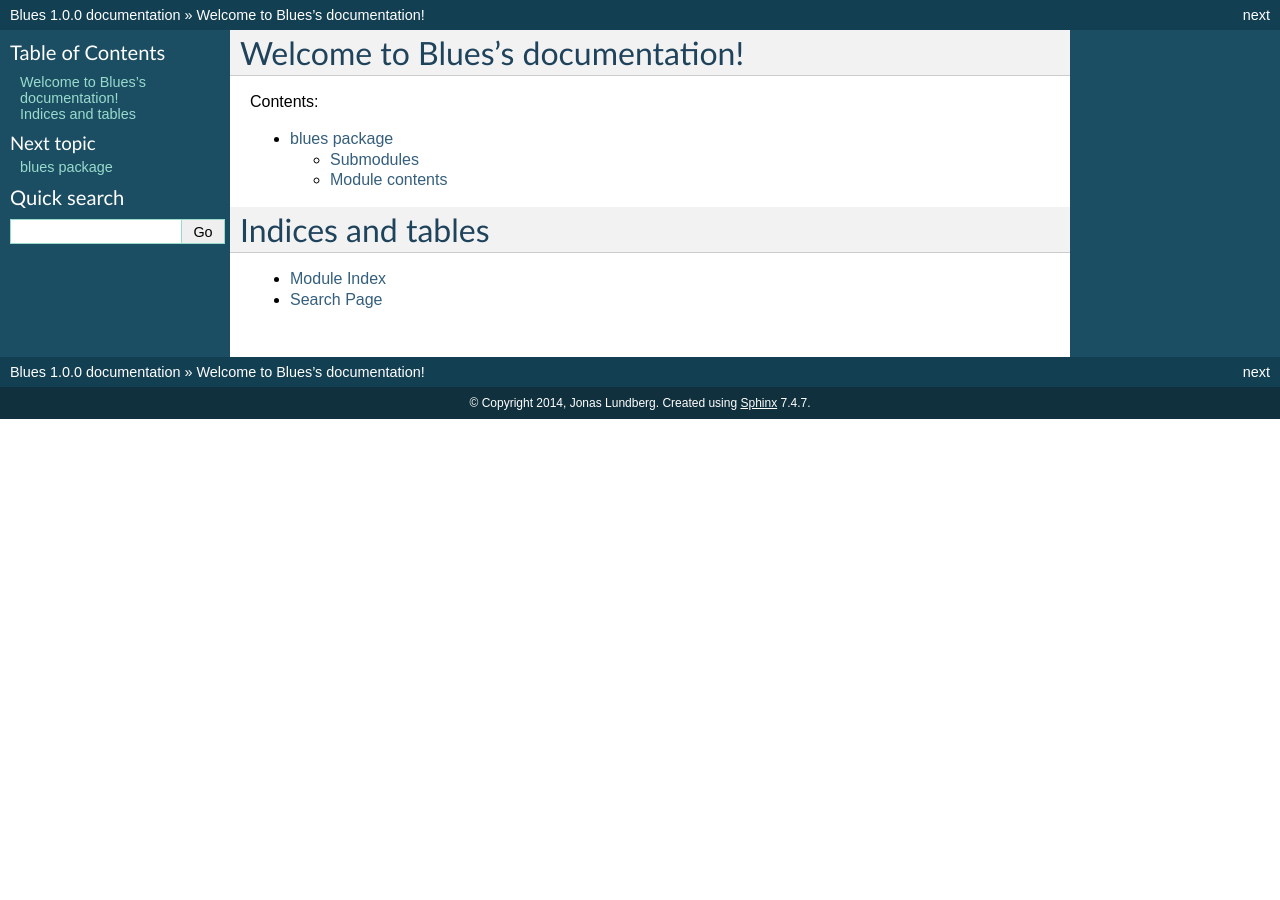
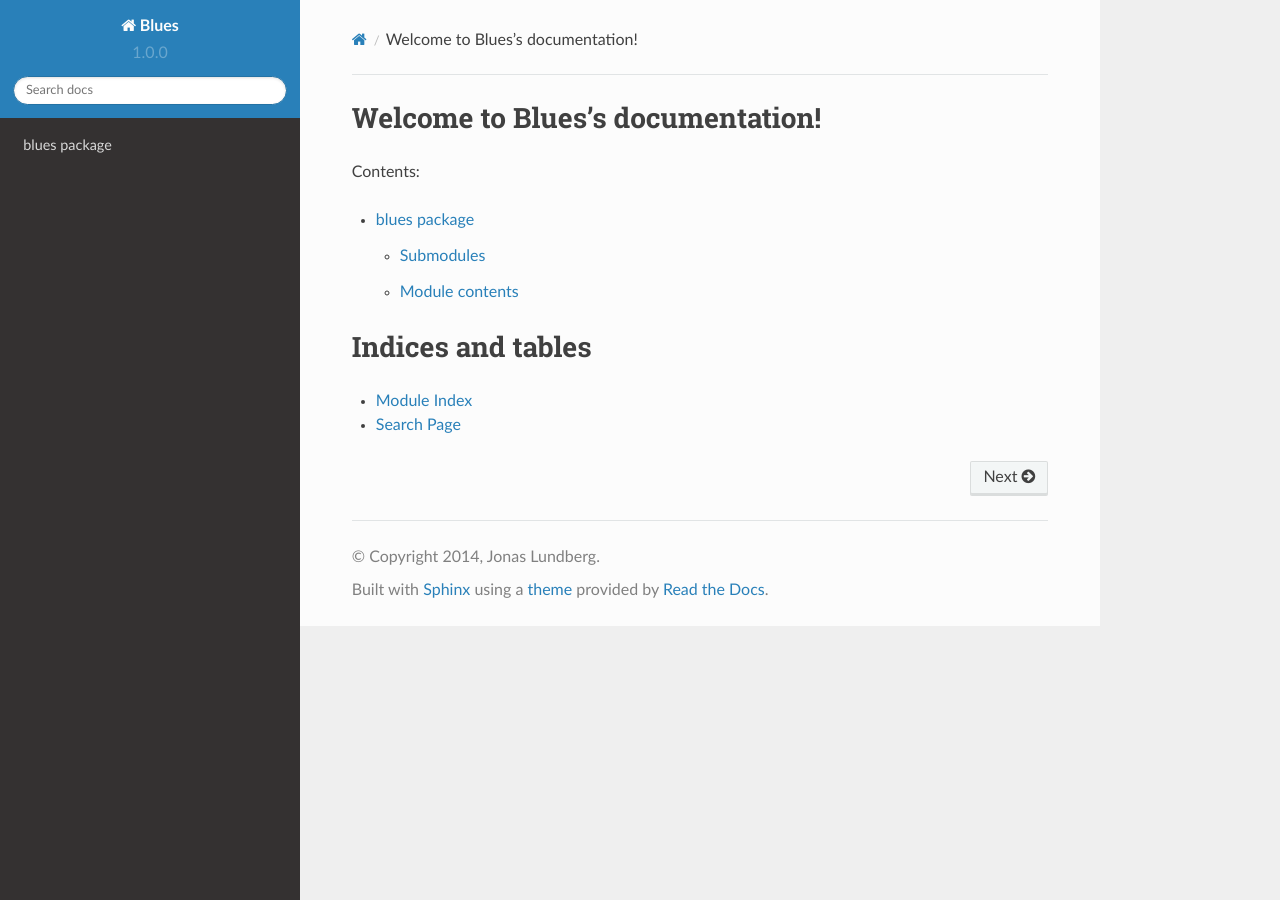
Before and after one commit to 5monkeys/blues, a Sphinx documentation site: the page built from docs/source/index.rst, in a window 1280 px wide. Built offline with Sphinx 7.4.7 and the Read the Docs theme 2.0.0, drawn with Linux system fonts in a browser that asks for light colours; formulas are drawn with MathJax 3.

Commit message:
Change docs theme

```diff
--- a/docs/source/conf.py
+++ b/docs/source/conf.py
@@ -32,6 +32,7 @@
 extensions = [
     'sphinx.ext.autodoc',
     'sphinx.ext.autosummary',
+    'sphinx.ext.pngmath',
 ]
 
 # Add any paths that contain templates here, relative to this directory.
@@ -102,7 +103,8 @@
 
 # The theme to use for HTML and HTML Help pages.  See the documentation for
 # a list of builtin themes.
-html_theme = 'default'
+html_theme = 'sphinx_rtd_theme'
+html_theme_path = ['_themes/sphinx_rtd_theme']
 
 # Theme options are theme-specific and customize the look and feel of a theme
 # further.  For a list of options available for each theme, see the
```
Also changed, not shown: .gitmodules (added).
